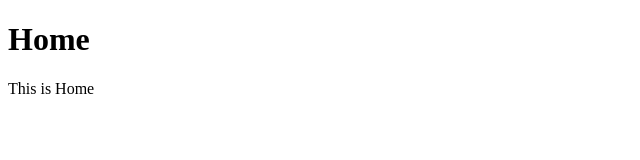
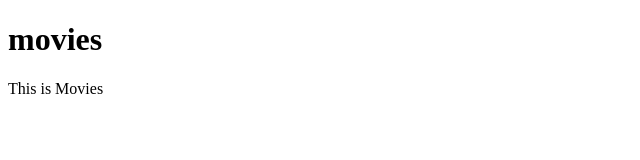
Before and after one commit to Bruhnodev17/devmovies, a React (Vite) app: page /filmes in a window 1280 px wide. Shown: the top 160 px of the page, without its empty margins (0-640 px from the left). Built offline with nearby package versions, Linux system fonts and the light colour scheme.

Commit message:
Rotas da aplicação

```diff
--- a/package.json
+++ b/package.json
@@ -11,7 +11,8 @@
   },
   "dependencies": {
     "react": "^18.2.0",
-    "react-dom": "^18.2.0"
+    "react-dom": "^18.2.0",
+    "react-router-dom": "^6.21.3"
   },
   "devDependencies": {
     "@types/react": "^18.2.43",
--- /dev/null
+++ b/src/containers/Movies/index.jsx
@@ -0,0 +1,11 @@
+function Movies(){
+
+    return(
+        <div>
+            <h1>movies</h1>
+            <p>This is Movies</p>
+        </div>
+    )
+}
+
+export default Movies
--- /dev/null
+++ b/src/containers/Series/index.jsx
@@ -0,0 +1,11 @@
+function Series(){
+
+    return(
+        <div>
+            <h1>Series</h1>
+            <p>This is Series</p>
+        </div>
+    )
+}
+
+export default Series
--- a/src/main.jsx
+++ b/src/main.jsx
@@ -1,9 +1,12 @@
 import React from 'react'
 import ReactDOM from 'react-dom/client'
-import Home from './containers/Home/index'
+import { BrowserRouter } from 'react-router-dom'
+import Router from './routes/routes.jsx'
 
 ReactDOM.createRoot(document.getElementById('root')).render(
   <React.StrictMode>
-    <Home />
+   <BrowserRouter>
+   <Router />
+   </BrowserRouter>
   </React.StrictMode>,
 )
--- /dev/null
+++ b/src/routes/routes.jsx
@@ -0,0 +1,18 @@
+import { Route, Routes } from 'react-router-dom'
+
+import Home from '../containers/Home'
+import Movies from '../containers/Movies'
+import Series from '../containers/Series'
+
+function Router(){
+
+    return(
+        <Routes>
+            <Route path='/' element={<Home />}/>
+            <Route path='/filmes' element={<Movies />}/>
+            <Route path='/series' element={<Series />}/>
+        </Routes>
+    )
+}
+
+export default Router
```
Also changed, not shown: 1 other file (tests, documents, lock files or other folders).
